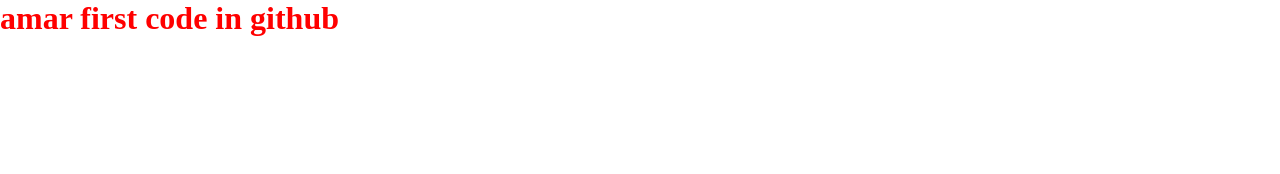
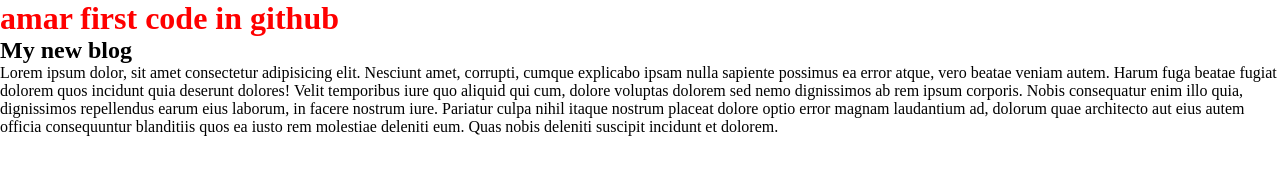
Before and after one commit to rohitkhan4141/First-Project, a plain HTML site: page index.html in a window 1280 px wide. Drawn offline with Linux system fonts and the light colour scheme.

Commit message:
newly added

```diff
--- a/index.html
+++ b/index.html
@@ -9,5 +9,18 @@
   </head>
   <body>
     <h1>amar first code in github</h1>
+    <h2>My new blog</h2>
+    <p>
+      Lorem ipsum dolor, sit amet consectetur adipisicing elit. Nesciunt amet,
+      corrupti, cumque explicabo ipsam nulla sapiente possimus ea error atque,
+      vero beatae veniam autem. Harum fuga beatae fugiat dolorem quos incidunt
+      quia deserunt dolores! Velit temporibus iure quo aliquid qui cum, dolore
+      voluptas dolorem sed nemo dignissimos ab rem ipsum corporis. Nobis
+      consequatur enim illo quia, dignissimos repellendus earum eius laborum, in
+      facere nostrum iure. Pariatur culpa nihil itaque nostrum placeat dolore
+      optio error magnam laudantium ad, dolorum quae architecto aut eius autem
+      officia consequuntur blanditiis quos ea iusto rem molestiae deleniti eum.
+      Quas nobis deleniti suscipit incidunt et dolorem.
+    </p>
   </body>
 </html>
```
Also changed, not shown: github.txt.
